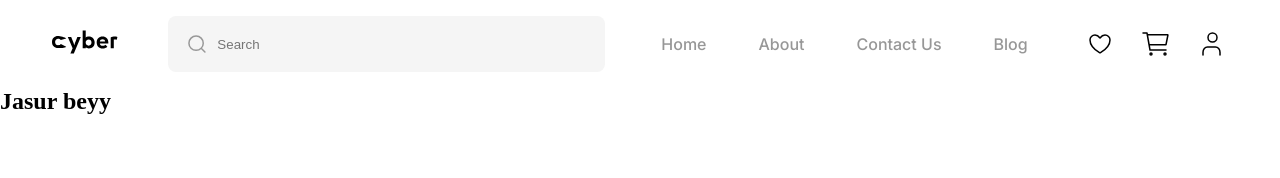
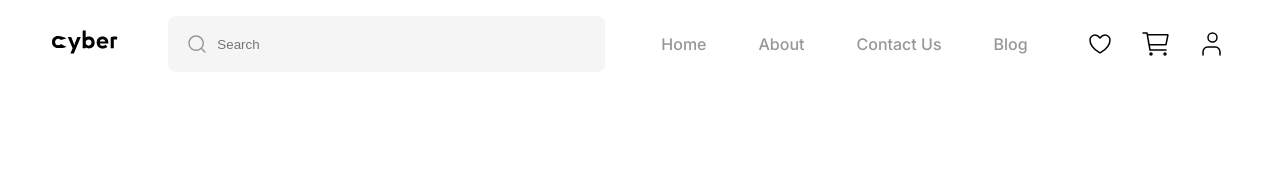
Before and after one commit to 1HP-CLAY/cyber, a React (Vite) app: page / in a window 1280 px wide. Shown: the top 178 px of the page. Built offline with nearby package versions, Linux system fonts and the light colour scheme.

Commit message:
delet h2

```diff
--- a/src/Pages/Home.jsx
+++ b/src/Pages/Home.jsx
@@ -3,7 +3,7 @@ import React from 'react'
 function Home() {
   return (
 <>
-<h2>Jasur beyy</h2>
+
 </>
   )
 }
```
